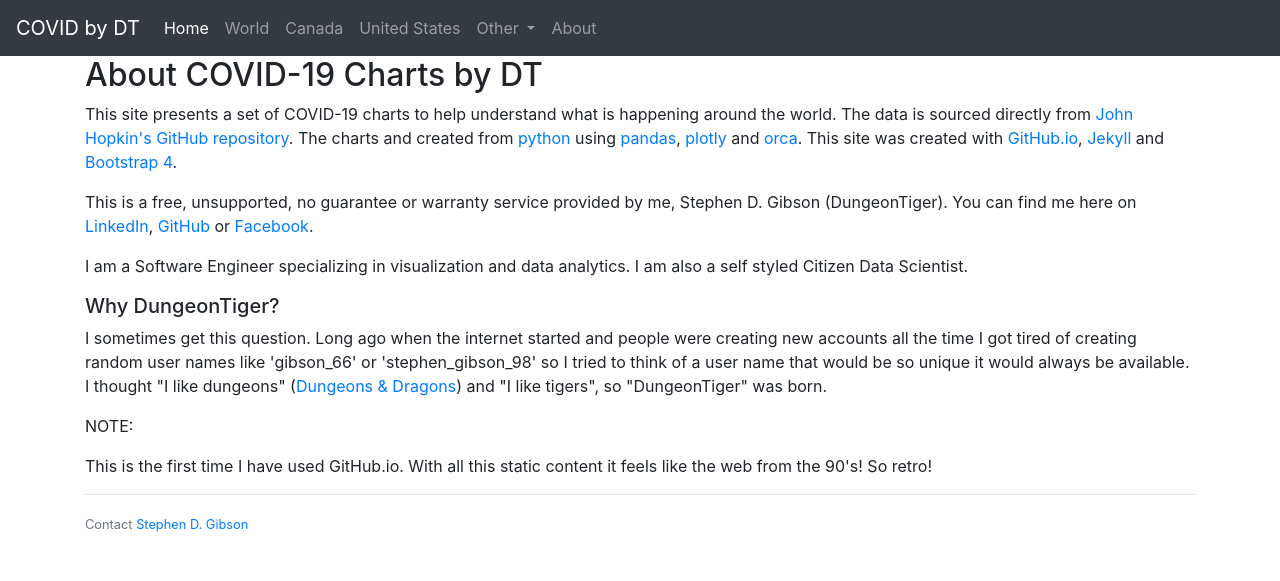
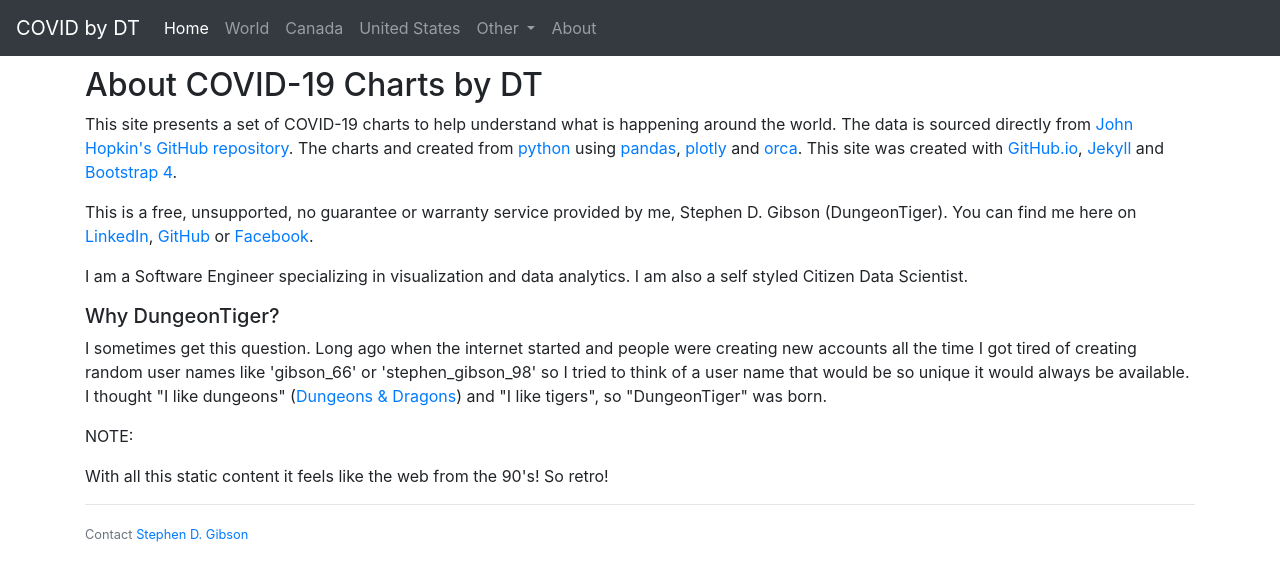
Before and after one commit to dungeontiger/dungeontiger.github.io, a Jekyll site: the page built from about.html, in a window 1280 px wide. Shown: the top 581 px of the page. Built offline with Jekyll 4.4.1, drawn with Linux system fonts in a browser that asks for light colours; nearby versions of some CDN libraries.

Commit message:
small fixes

```diff
--- a/_layouts/default.html
+++ b/_layouts/default.html
@@ -34,10 +34,10 @@
             <a class="nav-link" href="world.html">World</a>
           </li>
           <li class="nav-item">
-            <a class="nav-link" href="javascript(country_handler('canada')">Canada</a>
+            <a class="nav-link" href="javascript(\"country_handler('canada')\"">Canada</a>
           </li>
           <li class="nav-item">
-            <a class="nav-link" href="javascript(country_handler('united states')">United States</a>
+            <a class="nav-link" href="javascript(\"country_handler('united states')\"">United States</a>
           </li>
           <li class="nav-item dropdown">
             <a class="nav-link dropdown-toggle" href="#" id="navbarDropdown" role="button" data-toggle="dropdown" aria-haspopup="true" aria-expanded="false">
--- a/about.html
+++ b/about.html
@@ -2,7 +2,7 @@
 layout: default
 title: COVID-19 Charts
 ---
-    <h2>About COVID-19 Charts by DT</h2>
+    <h2 style="margin-top:10px">About COVID-19 Charts by DT</h2>
     <p>
         This site presents a set of COVID-19 charts to help understand what is happening around the world.  The
         data is sourced directly from <a href="https://github.com/CSSEGISandData/COVID-19">John Hopkin's GitHub repository</a>.  The charts and created from
@@ -28,5 +28,5 @@
         NOTE:
     </p>
     <p>
-        This is the first time I have used GitHub.io. With all this static content it feels like the web from the 90's!  So retro!
+        With all this static content it feels like the web from the 90's!  So retro!
     </p>
--- a/country.html
+++ b/country.html
@@ -1,6 +1,6 @@
 ---
 layout: default
-title: COVID-19 Charts
+title: COVID-19 Charts for a Country
 ---
     <script>
         console.log($.cookie)
--- a/top5countries.html
+++ b/top5countries.html
@@ -1,6 +1,6 @@
 ---
 layout: default
-title: COVID-19 Charts
+title: COVID-19 Charts for Top 5 Countries by Cases
 ---
     <h2>Top 5 Countries Charts</h2>
     <p>TODO: Charts with the top 5 countries by cases as series.</p>
--- a/world.html
+++ b/world.html
@@ -1,6 +1,6 @@
 ---
 layout: default
-title: COVID-19 Charts
+title: COVID-19 Charts for the World
 ---
     <h2>Worldwide Charts</h2>
     <p>TODO: Charts with worldwide totals.</p>
```
Also changed, not shown: country_handler.js (deleted).
